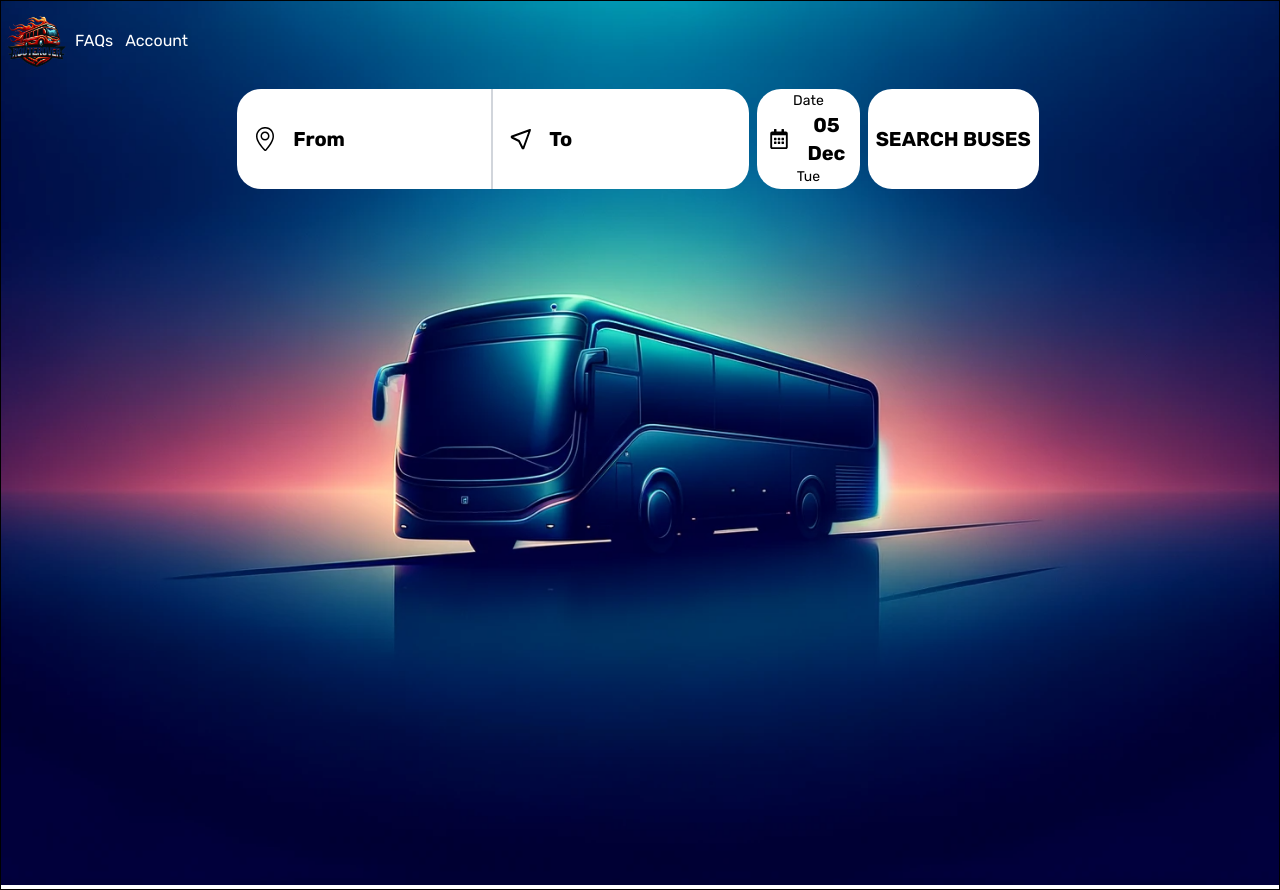
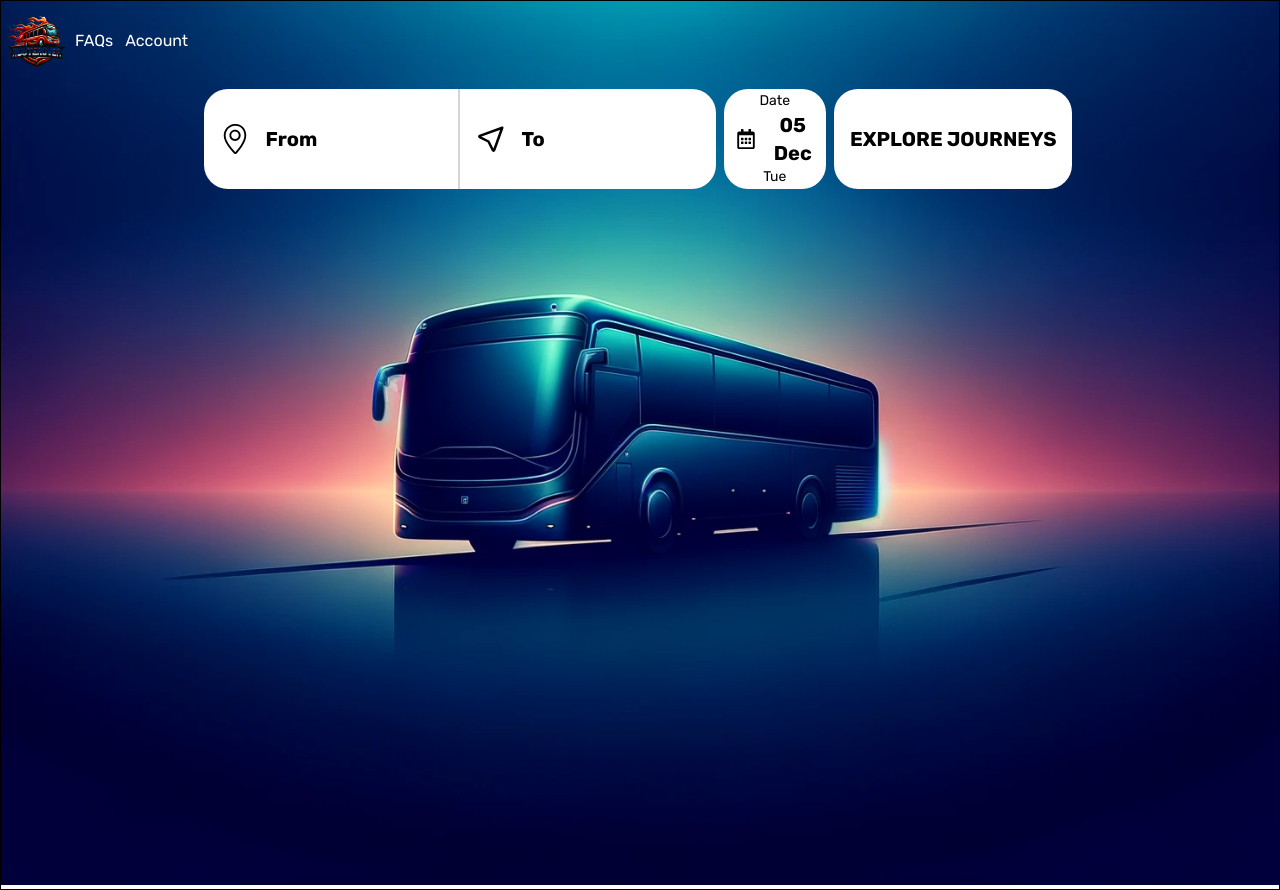
Before and after one commit to VinayKale1998/bus-reserve, a React (Vite) app in the folder FrontEnd/: page / in a window 1280 px wide. Built offline with nearby package versions, Linux system fonts and the light colour scheme; a web font is replaced by a local one.

Commit message:
search request checks placed

```diff
--- a/FrontEnd/src/components/LandBodyComps/FromAutoSuggestionField.tsx
+++ b/FrontEnd/src/components/LandBodyComps/FromAutoSuggestionField.tsx
@@ -18,7 +18,7 @@ const FromAutoSuggestion = forwardRef<HTMLInputElement, IinputRefProps>(
       <div
         className={`${className} ${
           isFocused ? "bg-slate-200" : "bg-white"
-        }  place-field hover:bg-slate-200 overflow-hidden `}
+        }  place-field hover:bg-slate-100 overflow-hidden `}
         onFocus={divFocusHandler}
         tabIndex={-1}
       >
@@ -29,7 +29,9 @@ const FromAutoSuggestion = forwardRef<HTMLInputElement, IinputRefProps>(
 
         <div className="flex items-center">
           {" "}
-          <SlLocationPin className="text-black text-2xl mx-2 "></SlLocationPin>
+          <span className="text-black text-3xl mx-2 ">
+            <SlLocationPin></SlLocationPin>
+          </span>
           {input.trim().length == 0 && !isFocused && (
             <label className={`text-xl font-bold mx-2`}>From</label>
           )}
@@ -41,7 +43,7 @@ const FromAutoSuggestion = forwardRef<HTMLInputElement, IinputRefProps>(
             key={uniqueKey}
             value={input}
             className={`${
-              !isFocused && input.trim().length === 0 && "hidden"
+              !isFocused && input.trim().length === 0 && ""
             } p-1 outline-none text-sm sm:text-md lg:text-lg xl:text-xl bg-transparent font-semibold w-full `}
             onChange={inputHandler}
             onFocus={focusHandler}
--- a/FrontEnd/src/components/LandBodyComps/SearchButton.tsx
+++ b/FrontEnd/src/components/LandBodyComps/SearchButton.tsx
@@ -11,12 +11,12 @@ const SearchButton: FC<ISearchButtonProps> = ({
 }: ISearchButtonProps) => {
   return (
     <Button
-      className="bg-white mx-1 rounded-3xl text-xl p-2 min-h-[100px] hover:bg-purple-900 hover:text-white font-bold"
+      className="bg-white mx-1 rounded-3xl text-xl p-4 min-h-[100px] hover:bg-purple-900 hover:text-white font-bold"
       type="button"
       onClick={submitHandler}
     >
       {" "}
-      SEARCH BUSES
+      EXPLORE JOURNEYS
     </Button>
   );
 };
--- a/FrontEnd/src/components/LandBodyComps/ToAutoSuggestionField.tsx
+++ b/FrontEnd/src/components/LandBodyComps/ToAutoSuggestionField.tsx
@@ -18,7 +18,7 @@ const ToAutoSuggestion = forwardRef<HTMLInputElement, IinputRefProps>(
       <div
         className={`${className} ${
           isFocused ? "bg-slate-200" : "bg-white"
-        } place-field  hover:bg-slate-200 overflow-hidden `}
+        } place-field  hover:bg-slate-100  `}
         onFocus={divFocusHandler}
         tabIndex={-1}
       >
@@ -28,7 +28,9 @@ const ToAutoSuggestion = forwardRef<HTMLInputElement, IinputRefProps>(
         {input.length !== 0 && <label className={`font-thin mx-2`}>To</label>}
         <div className="flex items-center">
           {" "}
-          <TbLocation className="text-black text-2xl mx-2 "></TbLocation>
+          <span className="text-black text-3xl mx-2 ">
+            <TbLocation></TbLocation>
+          </span>
           {input.trim().length == 0 && !isFocused && (
             <label className={`text-xl font-bold mx-2`}>To</label>
           )}
@@ -41,8 +43,8 @@ const ToAutoSuggestion = forwardRef<HTMLInputElement, IinputRefProps>(
             key={uniqueKey}
             value={input}
             className={`${
-              !isFocused && input.trim().length === 0 && "hidden"
-            } p-1 outline-none text-sm sm:text-md lg:text-lg xl:text-xl bg-transparent font-semibold  w-full `}
+              !isFocused && input.trim().length === 0 && ""
+            } p-1 outline-none text-sm sm:text-md lg:text-lg xl:text-xl bg-transparent font-semibold  w-full  mx-2  `}
             onChange={inputHandler}
             onBlur={blurHandler}
             autoComplete="off"
--- a/FrontEnd/src/sections/LandingPageSections/SearchForm.tsx
+++ b/FrontEnd/src/sections/LandingPageSections/SearchForm.tsx
@@ -10,8 +10,8 @@ import { useRef } from "react";
 import { RootState } from "../../store/store";
 
 const SearchForm = () => {
-  const fromFieldRef = useRef<HTMLInputElement | null>(null);
-  const toFieldRef = useRef<HTMLInputElement | null>(null);
+  const fromFieldRef = useRef<HTMLInputElement>(null);
+  const toFieldRef = useRef<HTMLInputElement>(null);
   const state = useSelector(
     (state: RootState) => state.SuggestionSelectionSlice
   );
@@ -21,7 +21,12 @@ const SearchForm = () => {
       toPlaceId: state.toPlaceId,
       date: state.date,
     };
-    console.log(searchDetails);
+
+    if (searchDetails.fromPlaceId == "") {
+      fromFieldRef.current?.focus();
+    } else if (searchDetails.toPlaceId == "") {
+      toFieldRef.current?.focus();
+    }
   };
 
   return (
```
